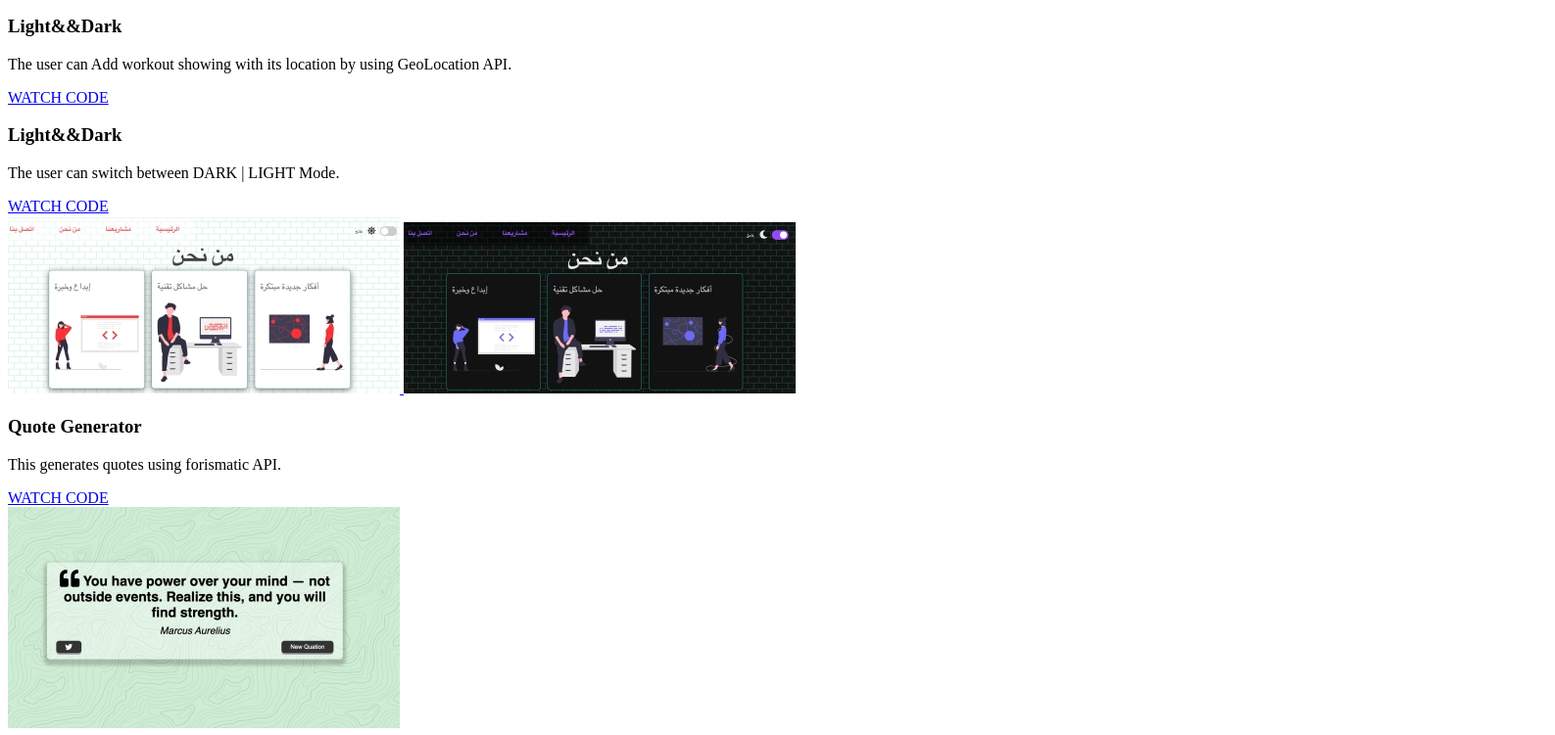
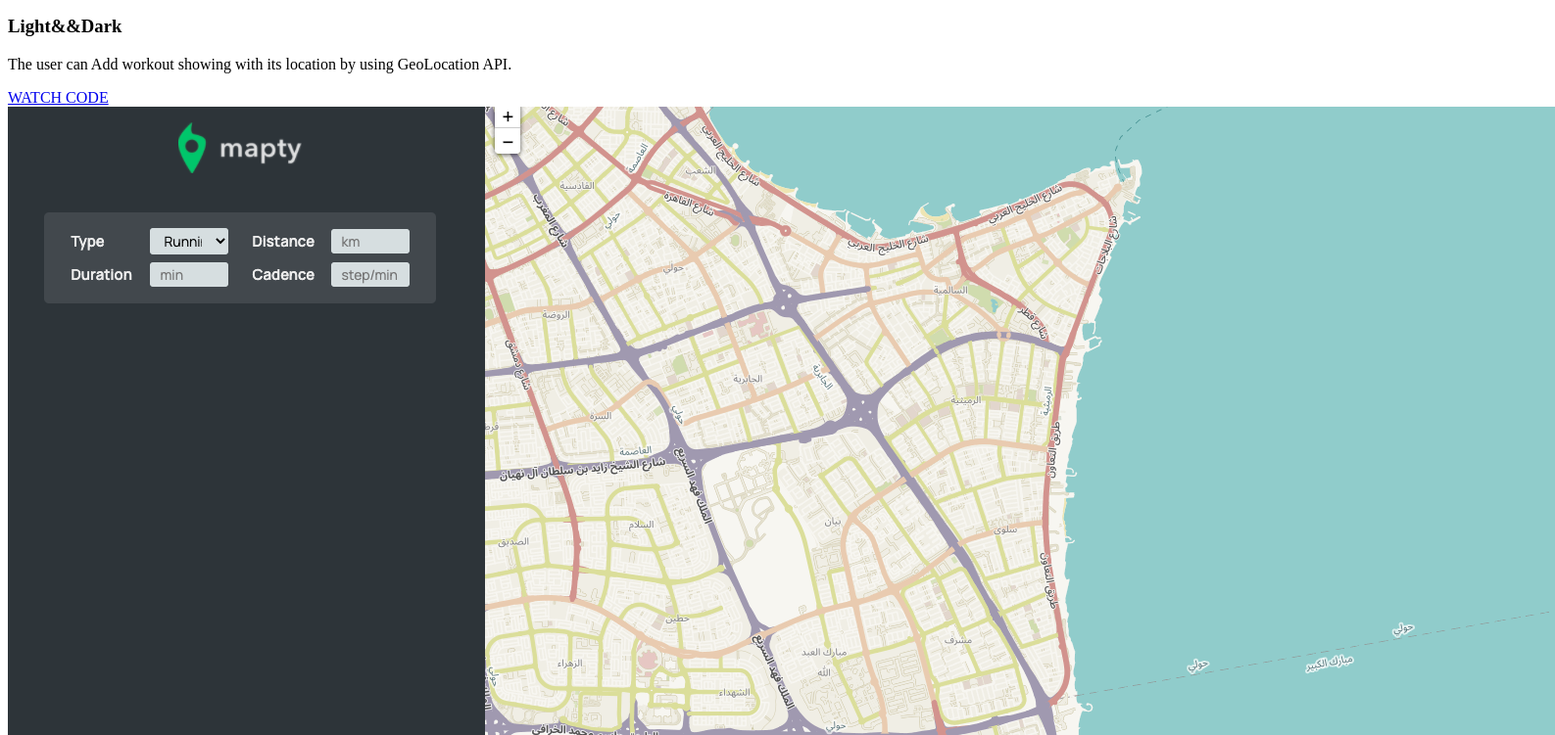
Before and after one commit to zelal-Eizaldeen/portfoilo, a website: page src/template.html in a window 1280 px wide. Shown: the part 1140-1891 px from the top of the page at 98% size, 1587 px wide, since content can reach past the window. Drawn offline with nearby package versions, Linux system fonts and the light colour scheme.

Commit message:
Update template.html

```diff
--- a/src/template.html
+++ b/src/template.html
@@ -145,7 +145,7 @@
               <div class="project-wrapper__image">
                 <a href="#!" target="_blank">
                   <div data-tilt class="thumbnail rounded">
-
+                <img class="img-fluid" src="./assets/mapty.png" />
                   </div>
                 </a>
               </div>
```
